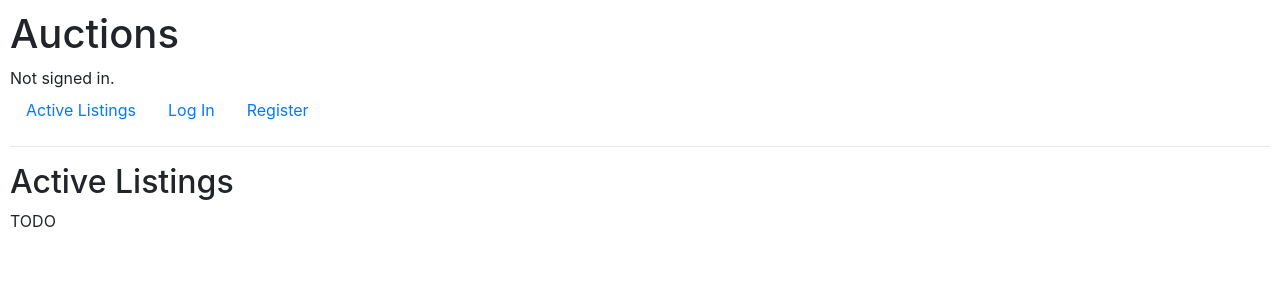
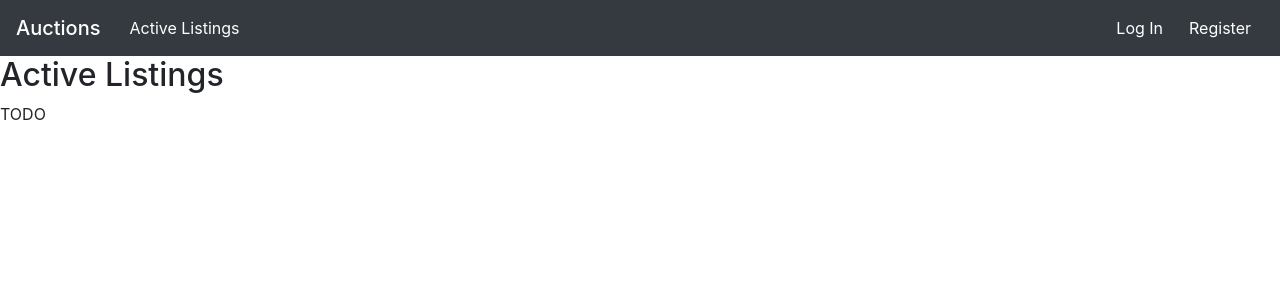
Before and after one commit to bronsinb/CS50, a Django app: page / in a window 1280 px wide. Shown: the top 300 px of the page. Run offline with Django 3.2, Linux system fonts and the light colour scheme; some libraries are stand-ins or nearby versions.

Commit message:
Worked on Styling

```diff
--- a/project2/commerce/auctions/static/auctions/styles.css
+++ b/project2/commerce/auctions/static/auctions/styles.css
@@ -1,3 +1,3 @@
 body {
-    padding: 10px;
+    padding: 0px;
 }
--- a/project2/commerce/auctions/templates/auctions/layout.html
+++ b/project2/commerce/auctions/templates/auctions/layout.html
@@ -8,32 +8,37 @@
         <link href="{% static 'auctions/styles.css' %}" rel="stylesheet">
     </head>
     <body>
-        <h1>Auctions</h1>
-        <div>
+        <nav class="navbar navbar-expand-lg navbar-dark bg-dark">
+            <h1 class="navbar-brand mb-0 h1">Auctions</h1>
+            <button class="navbar-toggler" type="button" data-toggle="collapse" data-target="#navbarSupportedContent" aria-controls="navbarSupportedContent" aria-expanded="false" aria-label="Toggle navigation">
+                <span class="navbar-toggler-icon"></span>
+            </button>
+            <div class="collapse navbar-collapse" id="navbarSupportedContent">
+                <ul class="navbar-nav mr-auto">
+                    <li class="nav-item">
+                        <a class="btn btn-dark" href="{% url 'index' %}">Active Listings</a>
+                    </li>
+                </ul>
+                <ul class="navbar-nav">
                     {% if user.is_authenticated %}
-                Signed in as <strong>{{ user.username }}</strong>.
-            {% else %}
-                Not signed in.
-            {% endif %}
+                        <li class="navbar-text dropdown">
+                            Signed in as <a class="dropdown-toggle" href="#" id="navbarDropdown" role="button" data-toggle="dropdown" aria-haspopup="true" aria-expanded="false"><strong>@{{ user.username }}</strong></a>
+                            <div class="dropdown-menu" aria-labelledby="navbarDropdown">
+                                <a href="{% url 'index' %}">Profile</a>
+                                <a class="dropdown-item" href="{% url 'logout' %}">Log Out</a>
                             </div>
-        <ul class="nav">
-            <li class="nav-item">
-                <a class="nav-link" href="{% url 'index' %}">Active Listings</a>
-            </li>
-            {% if user.is_authenticated %}
-                <li class="nav-item">
-                    <a class="nav-link" href="{% url 'logout' %}">Log Out</a>
                         </li>
                     {% else %}
                         <li class="nav-item">
-                    <a class="nav-link" href="{% url 'login' %}">Log In</a>
+                            <a class="btn btn-dark" href="{% url 'login' %}">Log In</a>
                         </li>
                         <li class="nav-item">
-                    <a class="nav-link" href="{% url 'register' %}">Register</a>
+                            <a class="btn btn-dark" href="{% url 'register' %}">Register</a>
                         </li>
                     {% endif %}
                 </ul>
-        <hr>
+            </div>
+        </nav>
         {% block body %}
         {% endblock %}
     </body>
```
Also changed, not shown: project2/commerce/auctions/migrations/0001_initial.py (added), project2/commerce/auctions/migrations/__init__.py (added), project2/commerce/db.sqlite3 (added). Lines whose indentation alone changed are shown as unchanged.
